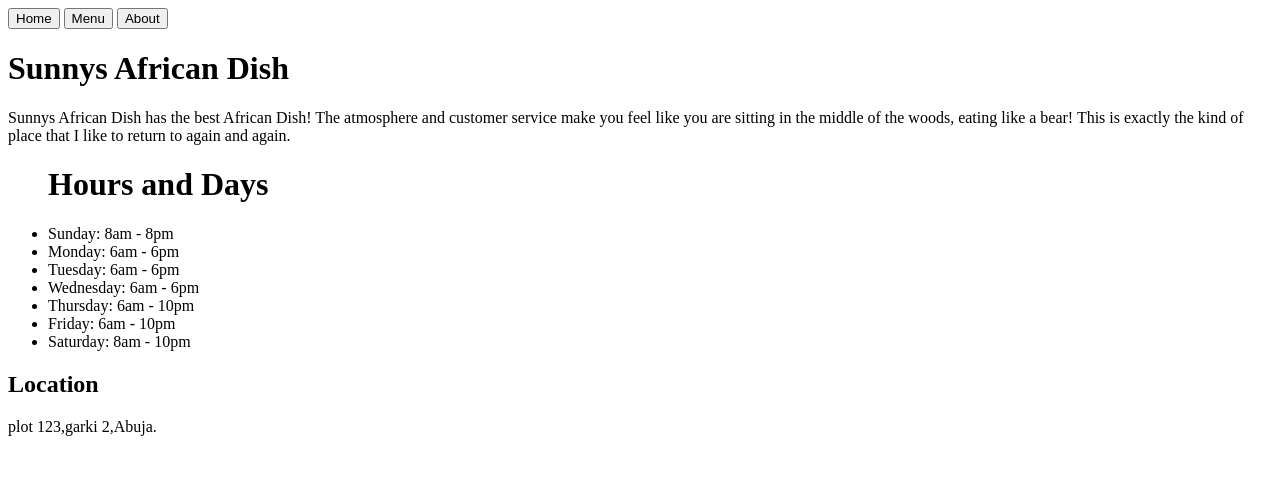
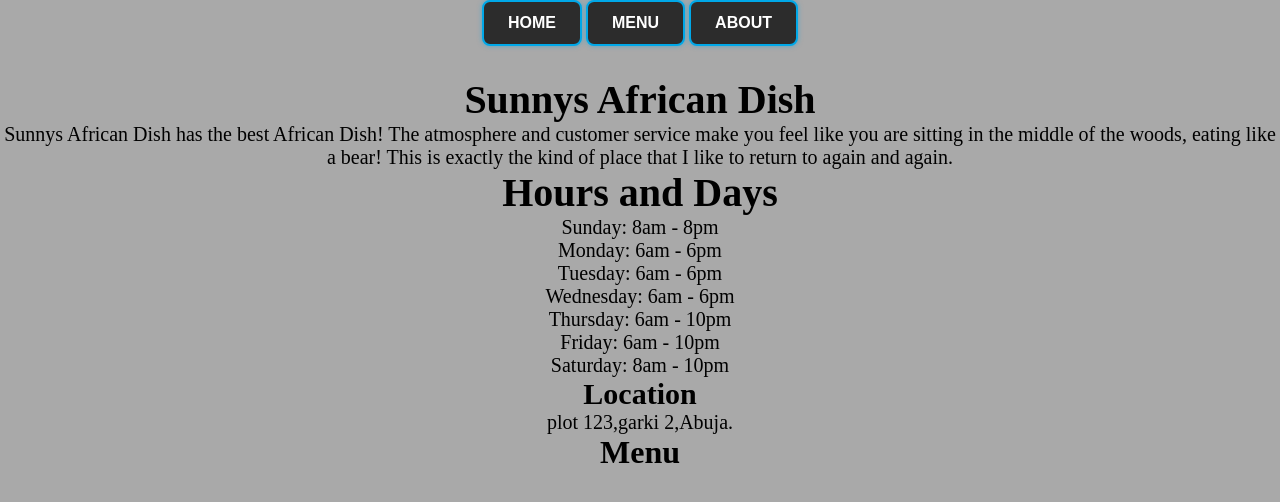
Before and after one commit to sundaymark2020/restaurant-page, a website built with webpack: page src/template.html in a window 1280 px wide. Built offline with nearby package versions, Linux system fonts and the light colour scheme.

Commit message:
create the logic for btn click event

```diff
--- a/src/home.js
+++ b/src/home.js
@@ -38,7 +38,6 @@ items.forEach(itemText => {
 
 // Append the <div>
 div.appendChild(ul);
-
 const locationDiv = document.createElement('div');
 const location = document.createElement('h2');
 location.textContent = 'Location';
@@ -48,11 +47,7 @@ locationDiv.appendChild(location)
 locationDiv.appendChild(locationDesc);
 div.appendChild(locationDiv);
 
-
-
-
-
-    return div; // ✅ Return the created element
+    return div; //
 };
 
 export { Home };
--- a/src/index.js
+++ b/src/index.js
@@ -1,10 +1,26 @@
 import './style.css'
 import { Home } from './home'
+import { menu } from './menu';
 
 const restaurantPage = function() {
     const header = document.getElementById('content');
-    header.appendChild(Home());
+     header.appendChild(Home());
+    header.appendChild(menu());
 
+    const btns = document.querySelectorAll('#btn');
+    btns.forEach(function (button) {
+        button.addEventListener('click',function (e) {
+            header.innerHTML = ''
+        if (e.target.textContent === 'home') {
+            header.appendChild(Home());
+        }else if(e.target.textContent === 'menu'){
+            header.appendChild(menu())
+        }
+
+        })
+
+
+    })
 
 }
 
--- a/src/menu.js
+++ b/src/menu.js
@@ -0,0 +1,10 @@
+const menu = function () {
+  const menuDiv = document.createElement("div");
+  const menuHeading = document.createElement("h1");
+  menuHeading.textContent = "Menu";
+  menuHeading.classList.add("menuDiv");
+  menuDiv.appendChild(menuHeading);
+  return menuDiv
+};
+
+export { menu };
--- a/src/style.css
+++ b/src/style.css
@@ -0,0 +1,40 @@
+*{
+    padding:0px ;
+    margin: 0px;
+    box-sizing: border-box;
+    align-items: center;
+    text-align: center;
+    background-color: darkgray;
+
+}
+
+.heading{
+    color: black;
+    font-size: 20px;
+}
+
+button{
+    background-color: #2C2C2C; /* Dark ash background */
+  color: #FFFFFF; /* White text */
+  border: 2px solid #00A8E8; /* Neon blue border */
+  padding: 12px 24px;
+  font-size: 16px;
+  font-weight: bold;
+  text-transform: uppercase;
+  border-radius: 8px;
+  cursor: pointer;
+  transition: 0.3s ease-in-out;
+  box-shadow: 0 0 5px rgba(0, 168, 232, 0.5);
+}
+
+button:hover {
+    color: #2C2C2C; /* Dark text for contrast */
+    background-color: #00A8E8; /* Neon blue fill */
+    /* Dark text for contrast */
+    box-shadow: 0 0 12px rgba(0, 168, 232, 0.8);
+    transform: scale(1.05);
+  }
+
+  .heading{
+    margin-top: 30px;
+  }
--- a/src/template.html
+++ b/src/template.html
@@ -8,10 +8,10 @@
 </head>
 <body>
     <header>
-        <nav>
-            <button>Home</button>
-            <button>Menu</button>
-            <button>About</button>
+        <nav id="btn">
+            <button class="home">Home</button>
+            <button class="menu">Menu</button>
+            <button class="about">About</button>
         </nav>
     </header>
     <div id="content">
```
